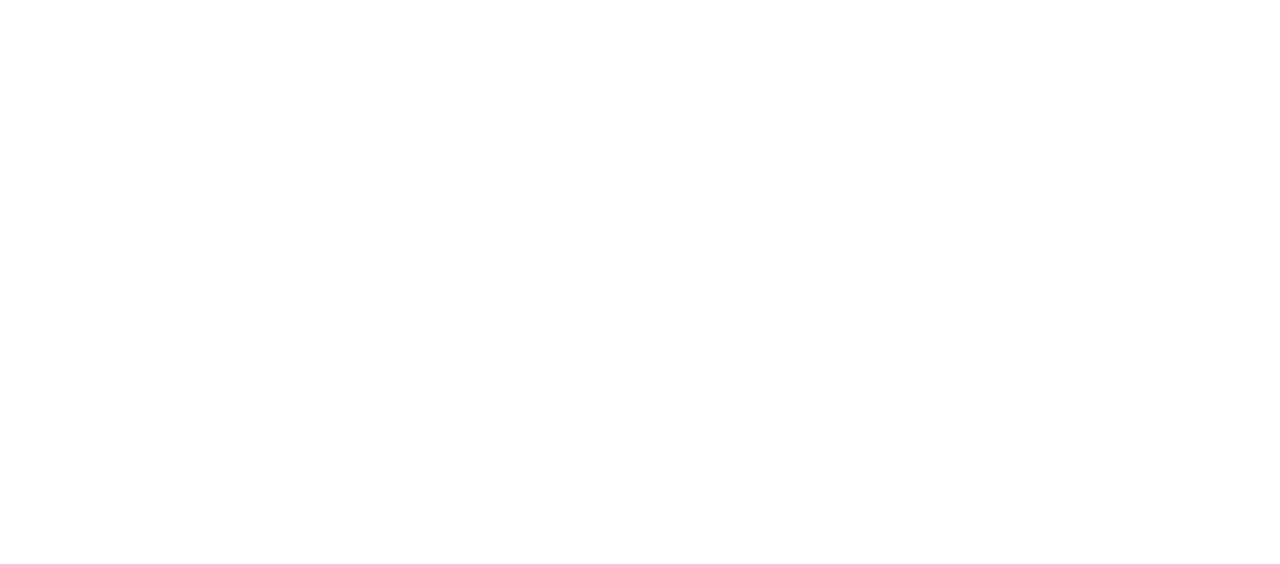
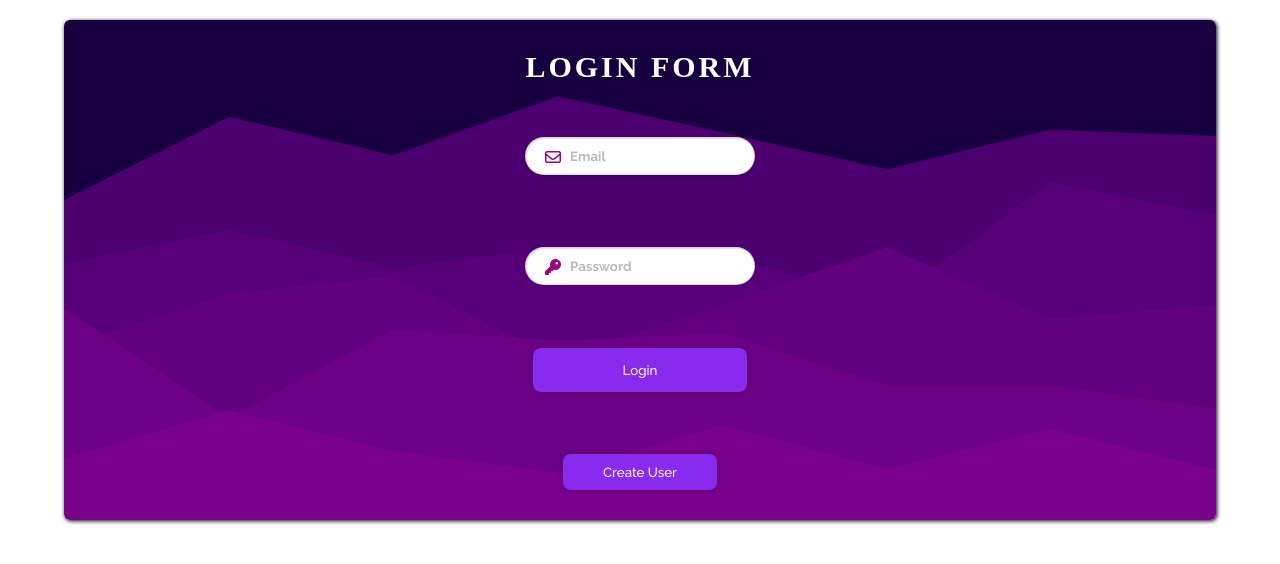
Before and after one commit to nazareno7870/personal_finance, a React (Vite) app: page /login in a window 1280 px wide. Before the commit this address had no page. Shown: the top 564 px of the page. Built offline with nearby package versions, Linux system fonts and the light colour scheme; no server answers.

Commit message:
feat: add Login Form and route

```diff
--- a/index.html
+++ b/index.html
@@ -5,6 +5,7 @@
     <link rel="preconnect" href="https://fonts.googleapis.com">
     <link rel="preconnect" href="https://fonts.gstatic.com" crossorigin>
     <link href="https://fonts.googleapis.com/css2?family=Lato:wght@300;400;700&family=Raleway:wght@300;500;700&display=swap" rel="stylesheet">
+    <script src="https://kit.fontawesome.com/d03a96a46c.js" crossorigin="anonymous"></script>
     <link rel="icon" type="image/svg+xml" href="/src/favicon.svg" />
     <meta name="viewport" content="width=device-width, initial-scale=1.0" />
     <title>Presonal Finance App</title>
--- a/src/App.jsx
+++ b/src/App.jsx
@@ -2,6 +2,7 @@ import './App.css'
 import {BrowserRouter as Router, Route, Routes} from 'react-router-dom';
 import HomePage from './components/HomePage/HomePage';
 import Transactions from './components/Transactions/Transactions';
+import LoginForm from './components/Login/Login';
 
 function App() {
 
@@ -10,6 +11,7 @@ function App() {
         <Router>
           <Routes>
               <Route exact path="/transactions" element={<Transactions/>} />
+              <Route exact path="/login" element={<LoginForm/>} />
               <Route exact path="/" element={<HomePage/>} />
             </Routes>
         </Router>
--- /dev/null
+++ b/src/components/Login/Login.css
@@ -0,0 +1,96 @@
+.login-form{
+    margin-top: 20px;
+    width: 90%;
+    display: flex;
+    flex-direction: column;
+    align-items: center;
+    justify-content: space-between;
+    box-shadow: 1px 1px 4px #020001;
+    border-radius: 6px;
+    padding: 10px;
+    min-height: 500px;
+    position: relative;
+    z-index: 20;
+    background-image: url('/src/assets/background.svg');
+    background-position: bottom;
+    background-size: cover;
+    background-repeat: no-repeat;
+}
+
+.login-form h3{
+    margin-top: 20px;
+    text-transform: uppercase;
+    font-weight: 700;
+    font-size: 30px;
+    color: #ffffff;
+    letter-spacing: 3px;
+    margin-bottom: -20px;
+
+}
+
+.input-form label{
+    font-size: 12px;
+}
+
+.login-form input{
+    width: 230px;
+    margin-top: 20px;
+    padding: 10px 44px;
+    outline: none;
+    border: 1px solid #bdb5b58c;
+    font-family: 'Raleway', sans-serif;
+    font-weight: 800;
+    color: #9c0682;
+    text-align: start;
+    border-radius: 20px;
+    background-color: #ffffff;
+    box-shadow: inset 1px 1px 1px #100b0b1f;
+    transition: .5s;
+}
+
+.login-form input::placeholder{
+    color: #bbbbbb;
+    text-align: start;
+}
+
+.login-form input:focus{
+    border: 1px solid #9c0682;
+}
+.user-form i{
+    position: absolute;
+    top: 32px;
+    left: 20px;
+    color: #9c0682;;
+}
+.or{
+    font-family: 'Raleway', sans-serif;
+    font-size: 16px;
+    color: #959595;
+    margin-bottom: -20px;
+}
+.user-form{
+    position: relative;
+}
+
+
+.error-login{
+    color: red;
+    transition: .5s;
+    position: absolute;
+    top: 19px;
+}
+.container{
+    display: flex;
+    flex-direction: column;
+    justify-content: center;
+    align-items: center;
+}
+.btn.login,.btn.create-user{
+    background-color: #892bef;
+    box-shadow: 0px 0px 4px #24222275;
+    padding: 14px 90px;
+}
+.btn.create-user{
+    padding: 10px 40px;
+    margin-bottom: 20px;
+}
--- /dev/null
+++ b/src/components/Login/Login.jsx
@@ -0,0 +1,60 @@
+import {useState} from 'react'
+import axios from 'axios'
+import { useNavigate } from "react-router-dom"
+import './Login.css'
+
+
+const LoginForm = ()=>{
+const PATH = import.meta.env.DEV ? import.meta.env.VITE_API_DEV : import.meta.env.VITE_API_PROD;
+
+const [email, setemail] = useState('')
+const [password, setpassword] = useState('')
+const [showError, setshowError] = useState(false)
+const navigate = useNavigate()
+
+
+
+
+const handleChangeEmail = e =>{
+    setemail(e.target.value)
+}
+
+const handleChangePassword = e=> {
+  setpassword(e.target.value)
+}
+
+const handleError = ()=>{
+    setshowError(true)
+    setTimeout(() => {
+        setshowError(false)
+    }, 4000);
+}
+
+
+
+    return (
+
+    <>
+        <div className="container">
+            <form className="login-form" >
+                <h3>Login Form</h3>
+                <div className="user-form">
+                <i class="far fa-envelope"></i>
+                <input type={'email'} placeholder="Email" onChange={handleChangeEmail} value={email}></input>
+                </div>
+                <div className="user-form">
+                <i className="fas fa-key"></i>
+                <input type="password" placeholder="Password" onChange={handleChangePassword} value={password}></input>
+                </div>
+                <button className="btn login">Login</button>
+                <button className="btn create-user" onClick={()=>navigate('/signup')}>Create User</button>
+                <div style={{opacity: showError ? '1':'0'}} className="error-login">
+                <p>User or Password wrongs</p>
+                </div>
+            </form>
+        </div>
+    </>
+
+
+)}
+export default LoginForm
```
